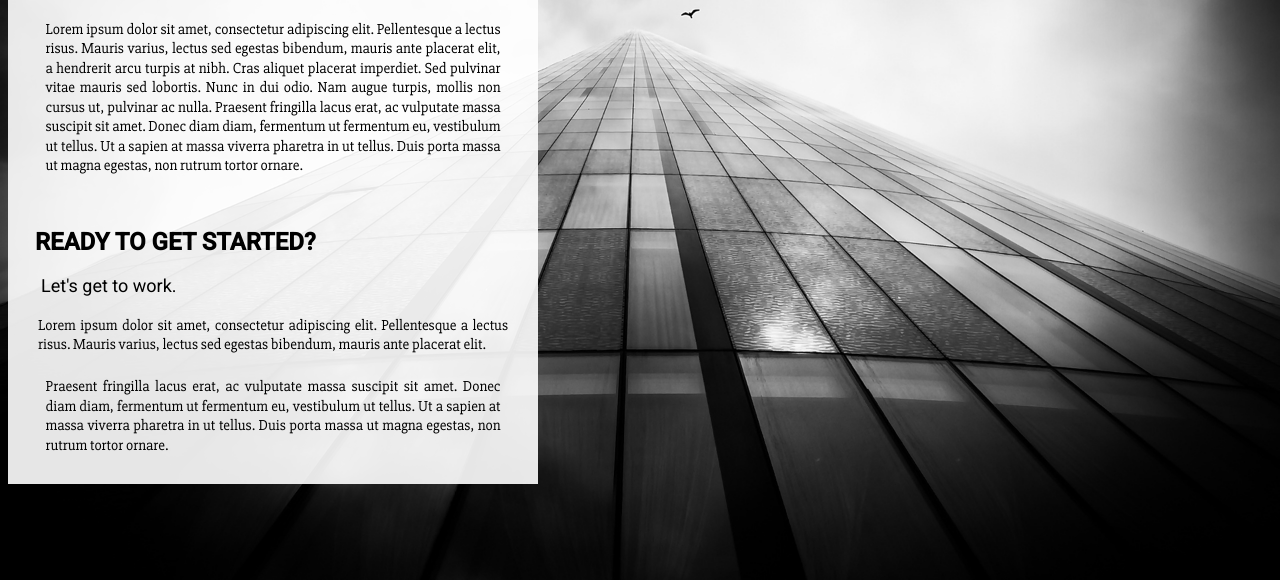
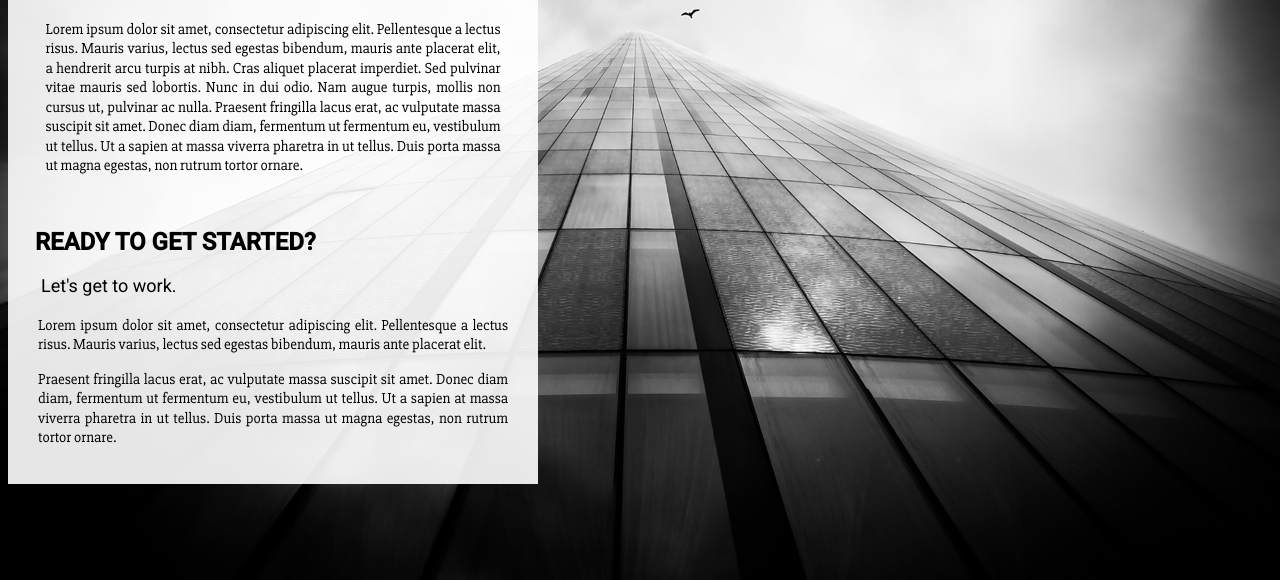
Before and after one commit to kopadeb/kopadeb.github.io, a plain HTML site: page unit_4/index.html in a window 1280 px wide. Shown: the part 220-800 px from the top of the page. Drawn offline with Linux system fonts and the light colour scheme.

Commit message:
adjust for p

```diff
--- a/unit_4/index.html
+++ b/unit_4/index.html
@@ -40,7 +40,7 @@ Praesent fringilla lacus erat, ac vulputate massa suscipit sit amet. Donec diam
 <p id="slogan">Let's get to work.</p>
 <div><p class="smaller">Lorem ipsum dolor sit amet, consectetur adipiscing elit. Pellentesque a lectus risus. Mauris varius, lectus sed egestas bibendum, mauris ante placerat elit.</p>
 
-<p>Praesent fringilla lacus erat, ac vulputate massa suscipit sit amet. Donec diam diam, fermentum ut fermentum eu, vestibulum ut tellus. Ut a sapien at massa viverra pharetra in ut tellus. Duis porta massa ut magna egestas, non rutrum tortor ornare.</p></div>
+<p class="smaller">Praesent fringilla lacus erat, ac vulputate massa suscipit sit amet. Donec diam diam, fermentum ut fermentum eu, vestibulum ut tellus. Ut a sapien at massa viverra pharetra in ut tellus. Duis porta massa ut magna egestas, non rutrum tortor ornare.</p></div>
 </div>
 
 
```
